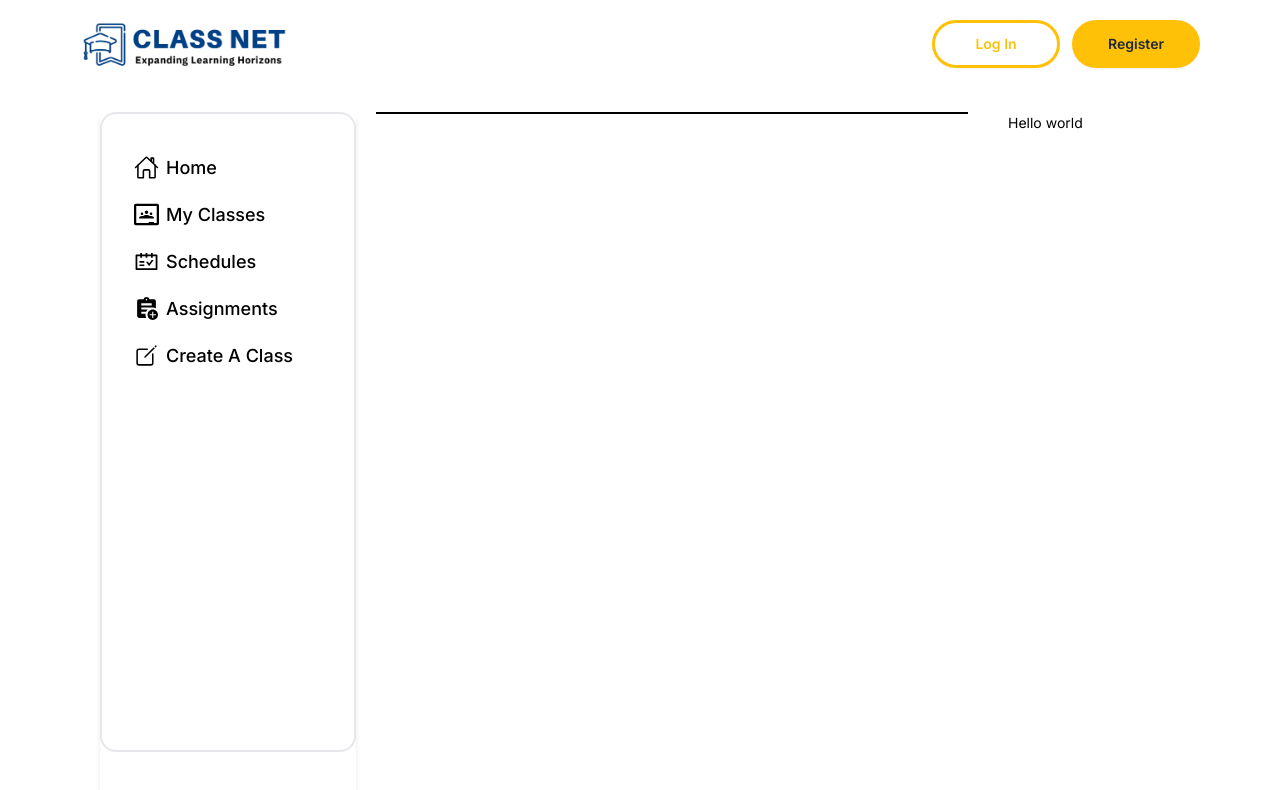
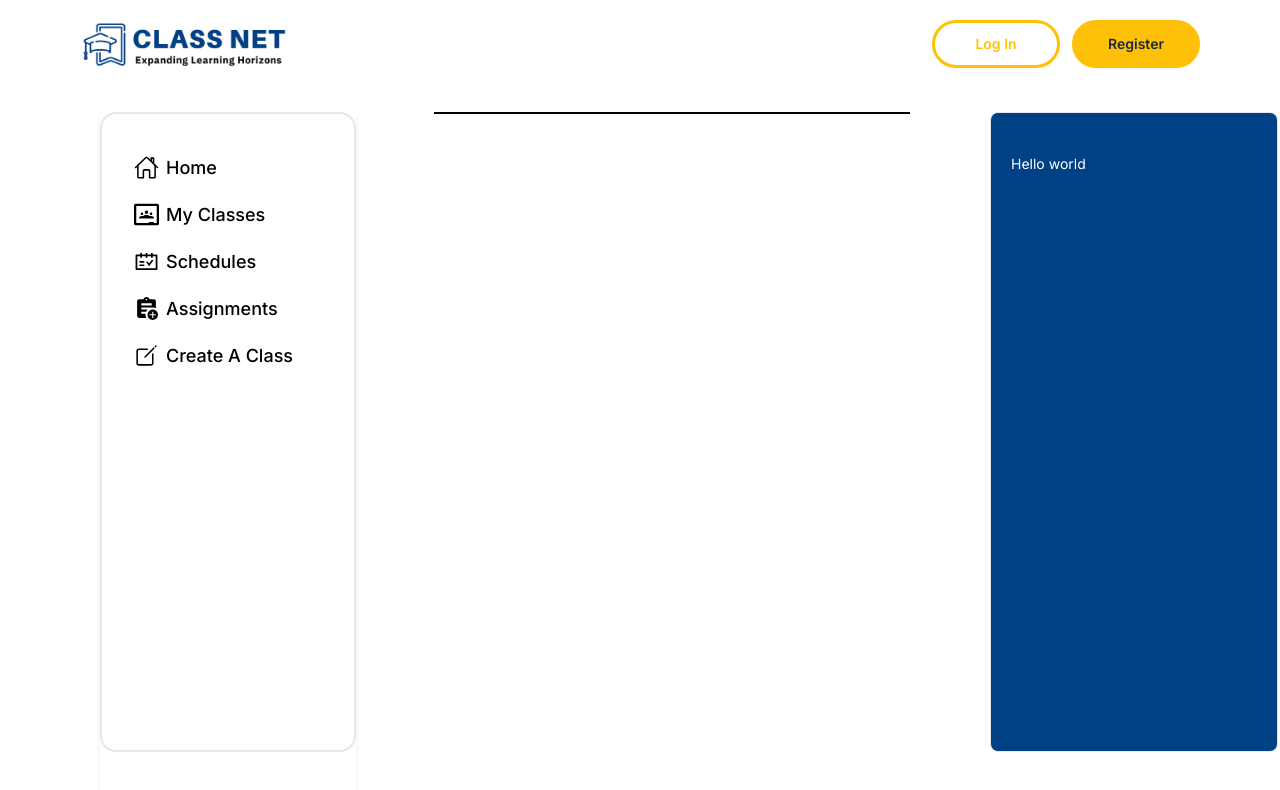
Before and after one commit to Sajid941/Virtual-Classroom-Client, a React (Vite) app: page /dashboard in a window 1280 px wide. Shown: the top 790 px of the page. Built offline with nearby package versions, Linux system fonts and the light colour scheme.

Commit message:
add: leader borad on dashboard

```diff
--- a/src/Components/Drawer/Drawer.jsx
+++ b/src/Components/Drawer/Drawer.jsx
@@ -20,40 +20,45 @@ const Drawer = ({ isDrawerOpen, handleToggleDrawer }) => {
                 </div>
                 <div className="drawer-side shadow-md">
                     <label htmlFor="my-drawer-2" aria-label="close sidebar" className="drawer-overlay"></label>
-                    <ul className="scrollbar-hide bg-white overflow-auto mb-2 md:border-2  h-screen md:h-4/5 md:rounded-2xl w-64 p-4 pl-8 space-y-5 pt-10">
+                    <div className="scrollbar-hide bg-white overflow-auto mb-2 md:border-2  h-screen md:h-4/5 md:rounded-2xl w-64 space-y-5 pt-12 md:pt-5">
                         {/* Sidebar content Trinidad & Tobagohere */}
+                        <ul className='space-y-5 p-5 pl-8'>
                             <li>
                                 <NavLink className="dashboard-link">
-                                <IoHomeOutline  size={25}/>
+                                    <IoHomeOutline size={25} />
                                     Home
                                 </NavLink>
                             </li>
                             <li>
                                 <NavLink className="dashboard-link">
-                                <SiGoogleclassroom size={25}/>
+                                    <SiGoogleclassroom size={25} />
                                     My Classes
                                 </NavLink>
                             </li>
                             <li>
                                 <NavLink className="dashboard-link">
-                                <AiOutlineSchedule  size={25}/>
+                                    <AiOutlineSchedule size={25} />
                                     Schedules
                                 </NavLink>
                             </li>
                             <li>
                                 <md className="dashboard-link">
-                                <MdAssignmentAdd  size={25}/>
+                                    <MdAssignmentAdd size={25} />
                                     Assignments
                                 </md>
                             </li>
                             <li>
                                 <NavLink className="dashboard-link">
-                                <IoCreateOutline  size={25}/>
+                                    <IoCreateOutline size={25} />
                                     Create A Class
                                 </NavLink>
                             </li>
+                        </ul>
+                        <div className="bg-[#004085] lg:hidden text-white w-full h-full">
+                            <h1>Hello world</h1>
+                        </div>
 
-                    </ul>
+                    </div>
                 </div>
             </div>
         </div>
--- a/src/Components/LeaderBoard/LeaderBoard.jsx
+++ b/src/Components/LeaderBoard/LeaderBoard.jsx
@@ -1,7 +1,7 @@
 
 const LeaderBoard = () => {
     return (
-        <div className="fixed">
+        <div className="fixed  h-4/5 border rounded-lg bg-[#004085] text-white py-10 px-5 w-72">
             <h1>Hello world</h1>
         </div>
     );
--- a/src/Components/Shared/Navbar.jsx
+++ b/src/Components/Shared/Navbar.jsx
@@ -9,7 +9,7 @@ const Navbar = ({ handleToggleDrawer }) => {
   const user = null;
   return (
     <div>
-      <div className="navbar pt-5  container mx-auto md:px-10 lg:px-20 w-full h-full gap-6 lg:gap-0  z-[999]">
+      <div className="navbar pt-5   mx-auto md:px-10 lg:px-20 w-full h-full gap-6 lg:gap-0  z-[999]">
         <div className="flex-1">
           <button onClick={handleToggleDrawer} hidden={pathname !== "/dashboard"} className="md:hidden pr-3">
             <TiThMenu size={20} />
--- a/src/pages/Dashboard/Dashboard.jsx
+++ b/src/pages/Dashboard/Dashboard.jsx
@@ -16,14 +16,14 @@ const Dashboard = () => {
                 <Navbar handleToggleDrawer={handleToggleDrawer} />
             </nav>
 
-            <div className="grid md:grid-cols-2 lg:grid-cols-5 gap-10 pt-28 px-5 md:px-10 lg:px-20">
+            <div className="grid md:grid-cols-2 lg:grid-cols-4 gap-10 pt-28 px-5 md:px-10 lg:px-20">
                 <aside className="">
                     <Drawer isDrawerOpen={isDrawerOpen} handleToggleDrawer={handleToggleDrawer} />
                 </aside>
-                <main className="col-span-5 md:col-span-2 lg:col-span-3 border border-black md:ml-80 lg:ml-28 xl:ml-16 ">
+                <main className="md:col-span-2 lg:col-span-2 border border-black md:ml-80 lg:ml-28 xl:ml-16 2xl:ml-2 ">
                     <Outlet />
                 </main>
-                <aside className="md:hidden lg:block">
+                <aside className="hidden lg:block ml-10">
                     <LeaderBoard />
                 </aside>
             </div>
```
Lines whose indentation alone changed are shown as unchanged.
